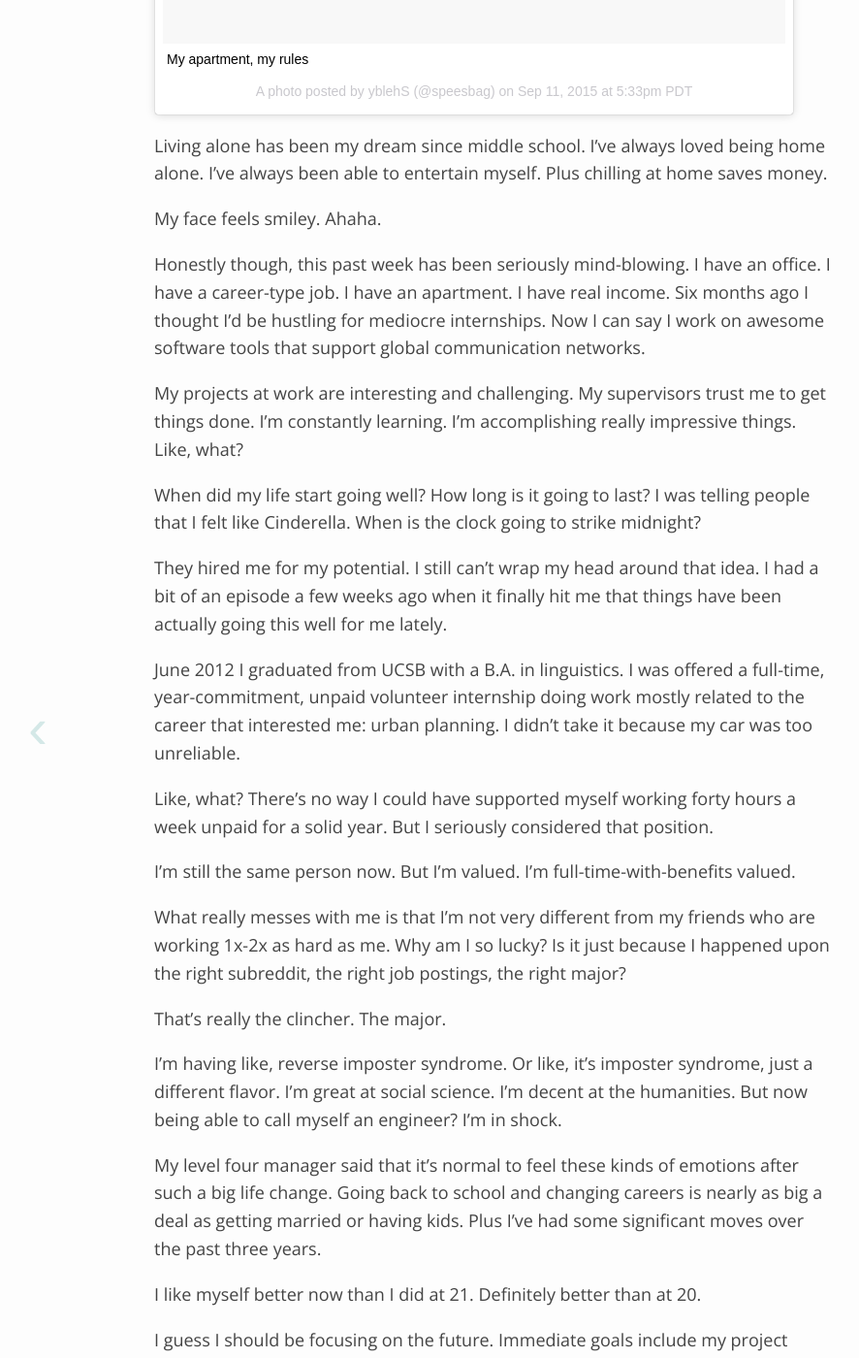
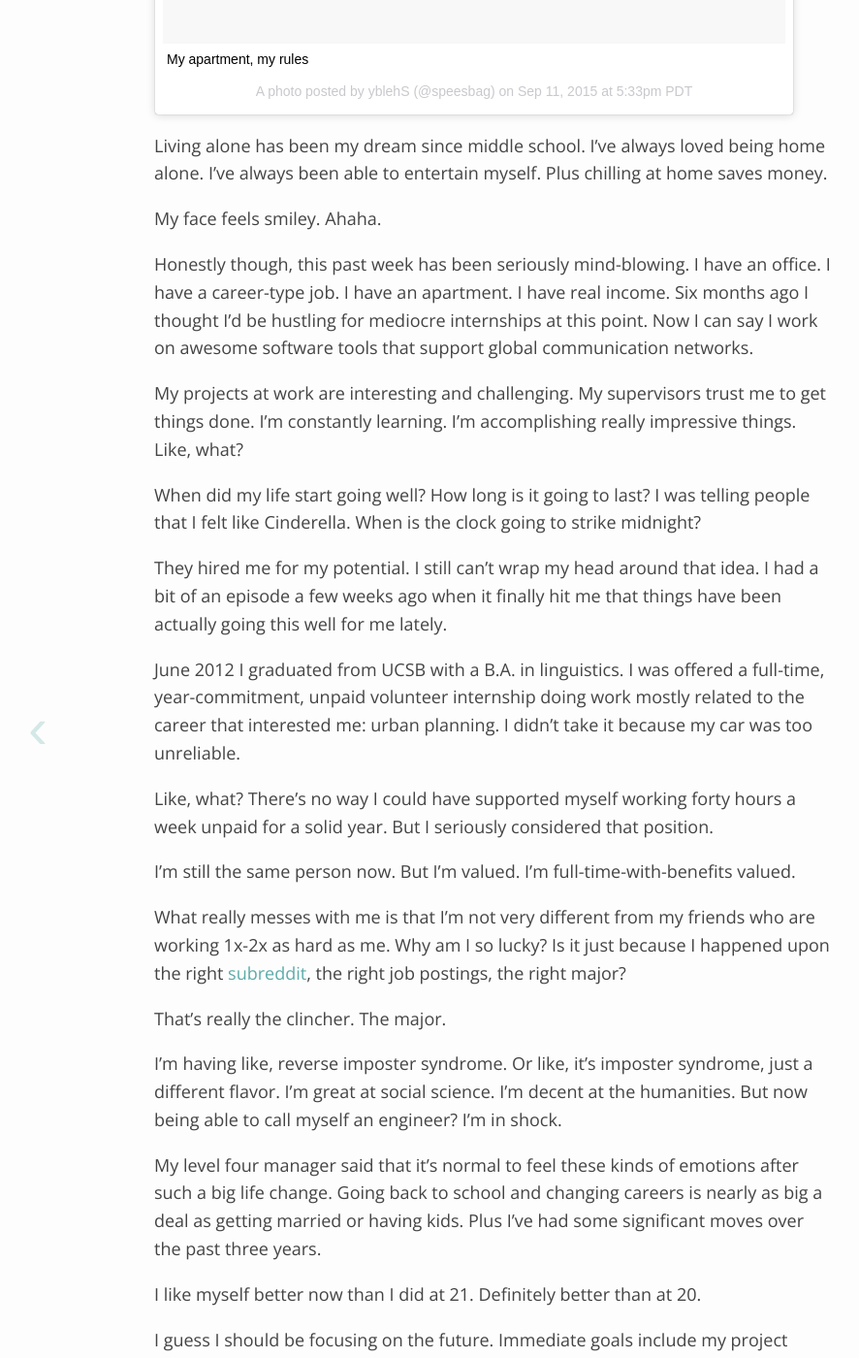
Before and after one commit to shelbyspees/speesblog, a Jekyll site: the page built from _posts/2015-09-11-twenty-five.md, in a window 1280 px wide and 1400 px high, scrolled down 1080 px. Shown: the whole window at 97% size, without its empty margins (131-1017 px from the left). Built offline with Jekyll 4.4.1, drawn with Linux system fonts in a browser that asks for light colours; nearby versions of some CDN libraries; comment, search, counter and statistics services are not loaded; some of the changed text lies outside the part shown.

Commit message:
Update post

```diff
--- a/_posts/2015-09-11-twenty-five.md
+++ b/_posts/2015-09-11-twenty-five.md
@@ -15,7 +15,7 @@
 
 My face feels smiley. Ahaha.
 
-Honestly though, this past week has been seriously mind-blowing. I have an office. I have a career-type job. I have an apartment. I have real income. Six months ago I thought I'd be hustling for mediocre internships. Now I can say I work on awesome software tools that support global communication networks.
+Honestly though, this past week has been seriously mind-blowing. I have an office. I have a career-type job. I have an apartment. I have real income. Six months ago I thought I'd be hustling for mediocre internships at this point. Now I can say I work on awesome software tools that support global communication networks.
 
 My projects at work are interesting and challenging. My supervisors trust me to get things done. I'm constantly learning. I'm accomplishing really impressive things. Like, what?
 
@@ -29,7 +29,7 @@
 
 I'm still the same person now. But I'm valued. I'm full-time-with-benefits valued.
 
-What really messes with me is that I'm not very different from my friends who are working 1x-2x as hard as me. Why am I so lucky? Is it just because I happened upon the right subreddit, the right job postings, the right major?
+What really messes with me is that I'm not very different from my friends who are working 1x-2x as hard as me. Why am I so lucky? Is it just because I happened upon the right [subreddit](http://www.reddit.com/r/cscareerquestions/), the right job postings, the right major?
 
 That's really the clincher. The major.
 
@@ -51,7 +51,9 @@
 
 And the relationship thing. Ugh. I'm entering my 'late' twenties. I wouldn't call them late, really. I feel like they came early. >.>
 
-Before this summer I had an excuse. I didn't want to get married until same-sex marriage was legal in all fifty states. Well I was living under a rock all through May and June so the supreme court decision totally snuck up on me. Now I have no excuse. I can marry whomever I want whenever I want. That is, if there's anyone who'd want to marry me.
+Before this summer I had an excuse. I didn't want to get married until same-sex marriage was legal in all fifty states. Well I was living under a rock all through May and June so the Supreme Court decision totally snuck up on me.
+
+Now I have no excuse. I can marry whomever I want whenever I want. That is, if there's anyone who'd want to marry me.
 
 I'm such a commitment-phobe. I can't imagine any of my friends getting married or having kids. Especially not me. Not like I'm my friend, but you know.
 
```
